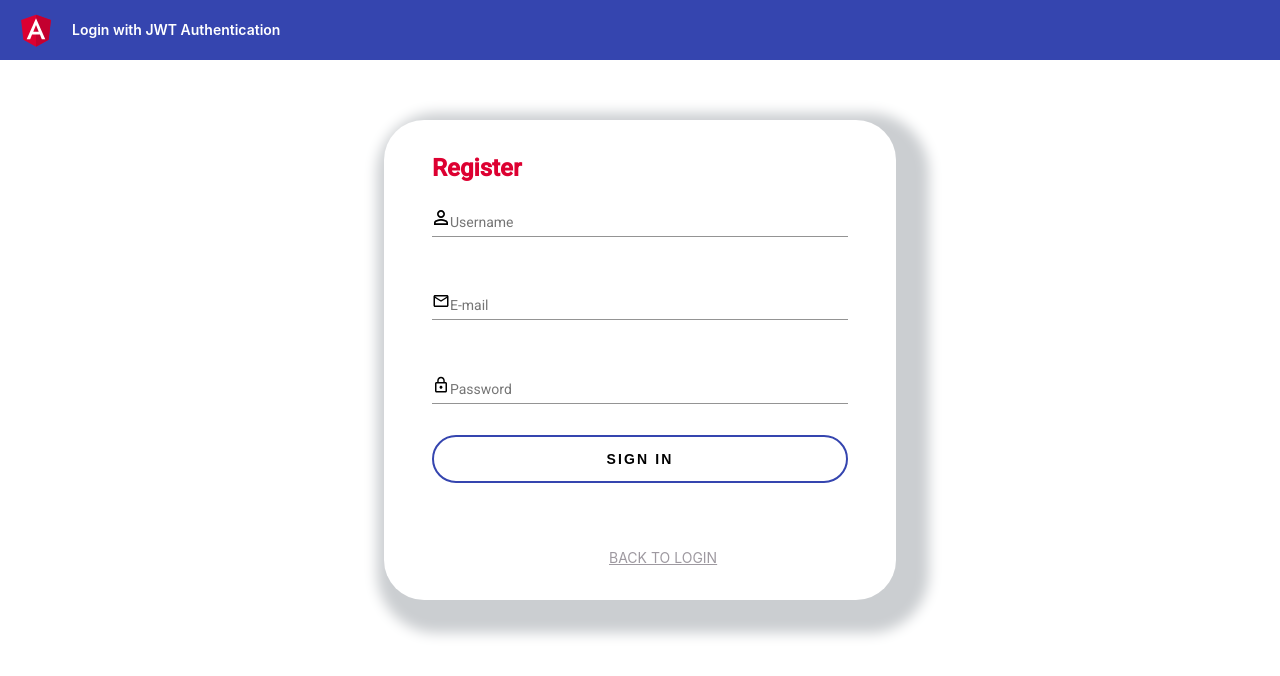
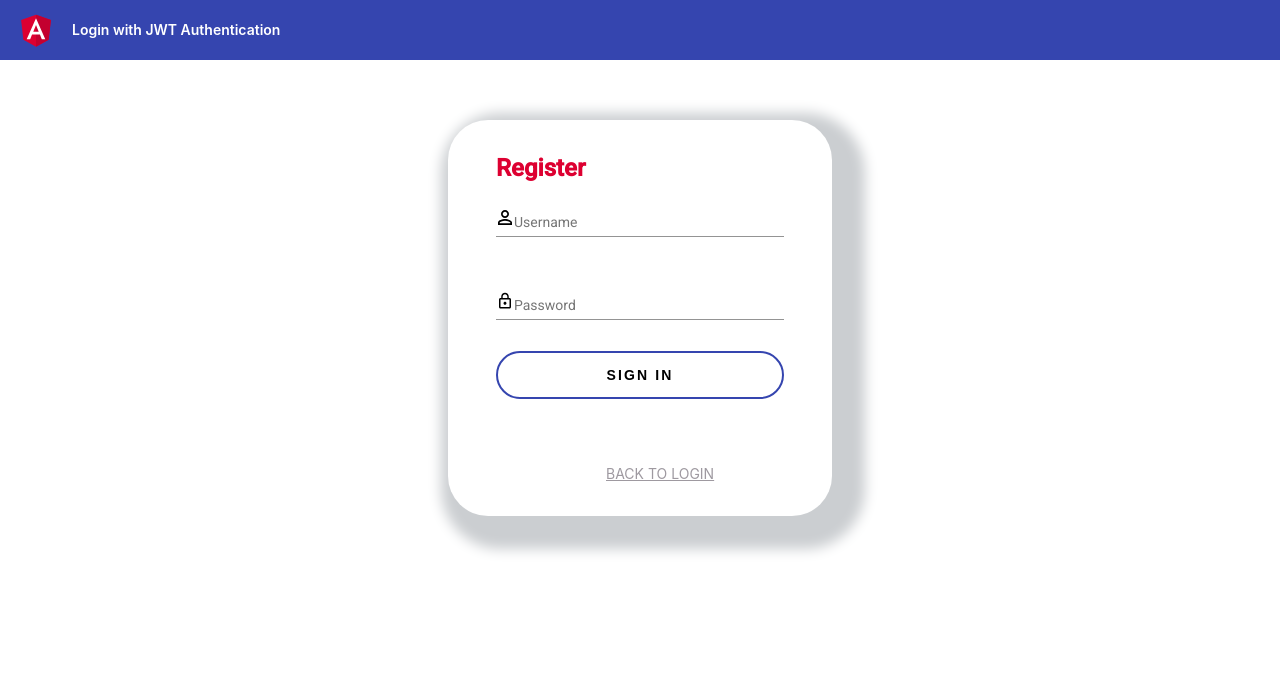
Before and after one commit to Ochoa96/NTSprintProjectFE, an Angular app: page /register in a window 1280 px wide. Shown: the top 676 px of the page. Built offline with nearby package versions, Linux system fonts and the light colour scheme.

Commit message:
-Modificada las vistas de login y register -Creado el servicio de logueo (post)

```diff
--- a/package.json
+++ b/package.json
@@ -38,6 +38,6 @@
     "karma-coverage": "~2.0.3",
     "karma-jasmine": "~4.0.0",
     "karma-jasmine-html-reporter": "^1.5.0",
-    "typescript": "~4.2.3"
+    "typescript": "^3.9.7"
   }
 }
--- a/src/app/app.module.ts
+++ b/src/app/app.module.ts
@@ -10,6 +10,8 @@ import { RegisterComponent } from './register/register.component';
 import { FormsModule, ReactiveFormsModule } from '@angular/forms';
 import { MatFormFieldModule } from '@angular/material/form-field';
 import { MatInputModule } from '@angular/material/input'
+import { HttpClient } from '@angular/common/http';
+import { HttpClientModule } from '@angular/common/http';
 
 @NgModule({
   declarations: [
@@ -22,11 +24,13 @@ import { MatInputModule } from '@angular/material/input'
     AppRoutingModule,
     MatInputModule,
     FormsModule,
+    //HttpClient,
+    HttpClientModule,
     ReactiveFormsModule,
     MatFormFieldModule,
     BrowserAnimationsModule
   ],
-  providers: [],
+  providers: [HttpClientModule,],
   schemas:[
     CUSTOM_ELEMENTS_SCHEMA
   ],
--- a/src/app/login/login.component.scss
+++ b/src/app/login/login.component.scss
@@ -24,7 +24,7 @@ a:hover {
 }
 .custom-form {
   min-width: 80px;
-  max-width: 40%;
+  max-width: 30%;
   margin: 0px auto;
   background: rgba(255, 255, 255, 0.15);
   padding: 2rem 3rem;
@@ -57,7 +57,7 @@ a:hover {
   box-shadow: 3px 3px 8px #b1b1b1, -3px -3px 8px #ffffff;
 }
 .mat-form-field {
-  margin: 2rem 0;
+  margin: 0.875rem 0;
   width: 100%;
 }
 .link-reg{
@@ -66,7 +66,7 @@ a:hover {
   line-height: 1.5;
   text-transform: uppercase;
   color: #9e99a0;
-  margin-left: 177px;
+  margin-left: 110px;
   display: block;
   padding-top: 4rem;
 }
--- a/src/app/login/login.component.ts
+++ b/src/app/login/login.component.ts
@@ -1,6 +1,7 @@
 import { HttpClient } from '@angular/common/http';
-import { Component, OnInit } from '@angular/core';
+import { Component, OnDestroy, OnInit } from '@angular/core';
 import { FormBuilder, FormGroup, NgForm, Validators } from '@angular/forms';
+import { Subscription } from 'rxjs';
 import { Uinfo } from '../models/uinfo';
 import { UsersService } from '../users/users.service';
 
@@ -9,12 +10,12 @@ import { UsersService } from '../users/users.service';
   templateUrl: './login.component.html',
   styleUrls: ['./login.component.scss']
 })
-export class LoginComponent implements OnInit {
+export class LoginComponent /*implements OnInit*/ {
   formLogin: FormGroup;
 
   constructor(
     formBuilder: FormBuilder,
-    private userService: UsersService,
+    public user_service: UsersService,
   ) {
     this.formLogin = formBuilder.group({
       username: ['', Validators.required],
@@ -28,10 +29,11 @@ export class LoginComponent implements OnInit {
       password: this.formLogin.value.password,
     };
 
-    this.userService.loginServ(userLogin);
+    this.user_service.loginServ(userLogin);
   }
 
-  ngOnInit(): void {
-  }
+//  ngOnInit(): void {
+  //}
+
 
 }
--- a/src/app/register/register.component.html
+++ b/src/app/register/register.component.html
@@ -11,13 +11,6 @@
         </mat-icon>
       </mat-form-field>
       <mat-form-field class="input-register-password">
-        <mat-label>E-mail</mat-label>
-        <input matInput type="email">
-        <mat-icon matPrefix>
-          <svg width="18" height="18" xmlns="http://www.w3.org/2000/svg" viewBox="0 0 24 24"><path d="M20 4H4c-1.1 0-1.99.9-1.99 2L2 18c0 1.1.9 2 2 2h16c1.1 0 2-.9 2-2V6c0-1.1-.9-2-2-2zm0 14H4V8l8 5 8-5v10zm-8-7L4 6h16l-8 5z"/></svg>
-        </mat-icon>
-      </mat-form-field>
-      <mat-form-field class="input-register-password">
         <mat-label>Password</mat-label>
         <input matInput type="password">
         <mat-icon matPrefix>
--- a/src/app/register/register.component.scss
+++ b/src/app/register/register.component.scss
@@ -24,7 +24,7 @@ a:hover {
 }
 .custom-form {
   min-width: 80px;
-  max-width: 40%;
+  max-width: 30%;
   margin: 0px auto;
   background: rgba(255, 255, 255, 0.15);
   padding: 2rem 3rem;
@@ -66,7 +66,7 @@ a:hover {
   line-height: 1.5;
   text-transform: uppercase;
   color: #9e99a0;
-  margin-left: 177px;
+  margin-left: 110px;
   display: block;
   padding-top: 4rem;
 }
--- a/src/app/users/users.service.ts
+++ b/src/app/users/users.service.ts
@@ -2,6 +2,7 @@ import { Injectable } from '@angular/core';
 import { HttpClient } from '@angular/common/http';
 import { Uinfo } from '../models/uinfo';
 import { Router } from '@angular/router';
+import { Observable } from 'rxjs';
 
 @Injectable({
   providedIn: 'root'
@@ -10,15 +11,21 @@ export class UsersService {
 
   constructor(private http: HttpClient, private router: Router) { }
 
-  loginServ(userLogin: Uinfo){
-    this.http.post("https://localhost:44376/api/account/login", userLogin)
+  loginServ(user: Uinfo){
+    this.http.post("https://localhost:44376/api/account/login", user)
       .subscribe(response => {
         const token = (<any>response).token;
         console.log("jwt", token);
         localStorage.setItem("jwt",token);
-        this.router.navigate(["/register"]);
+        this.router.navigate(["/"]);
       }, err => {
         console.log("Invalid login", err);
       });
-  }
+  }/*
+  constructor(private http: HttpClient) {}
+
+
+  login(user: any): Observable<any> {
+    return this.http.post("https://localhost:44376/api/account/login", user);
+  }*/
 }
```
Also changed, not shown: 1 other file (tests, documents, lock files or other folders).
